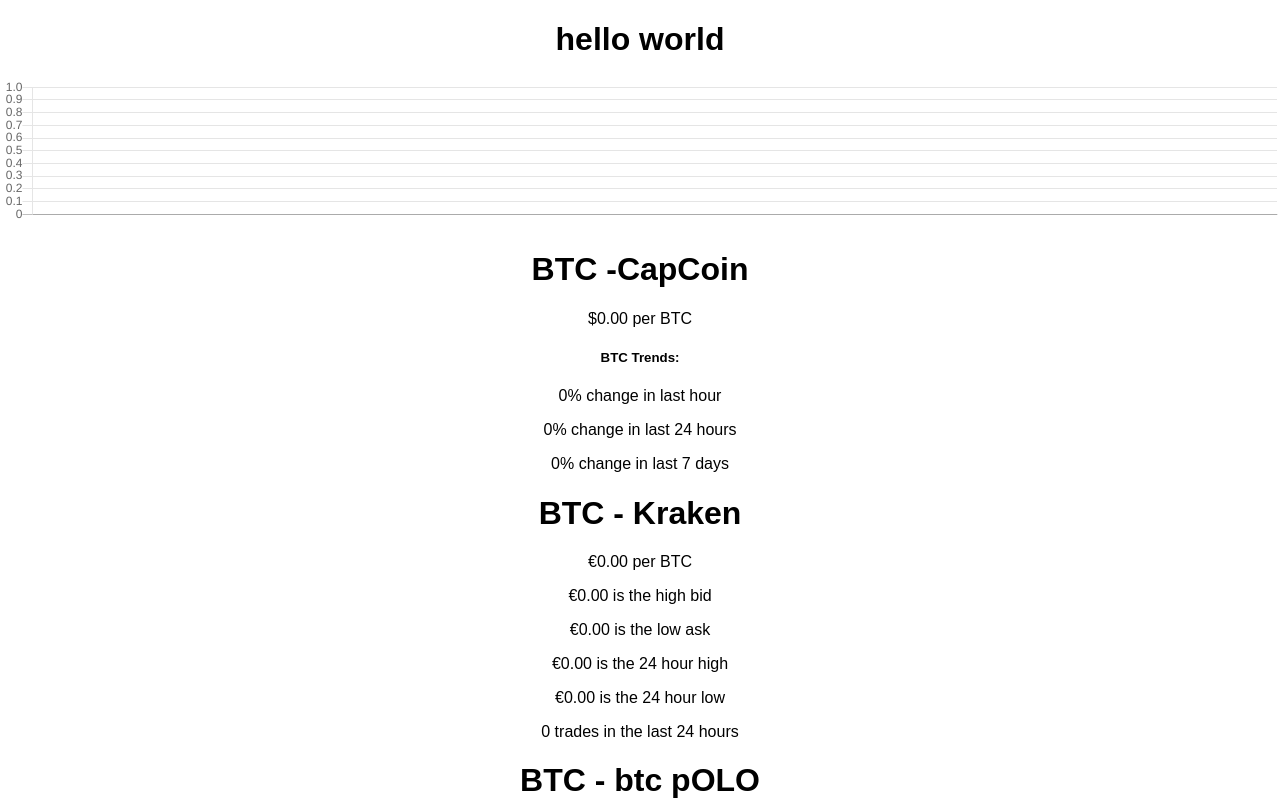
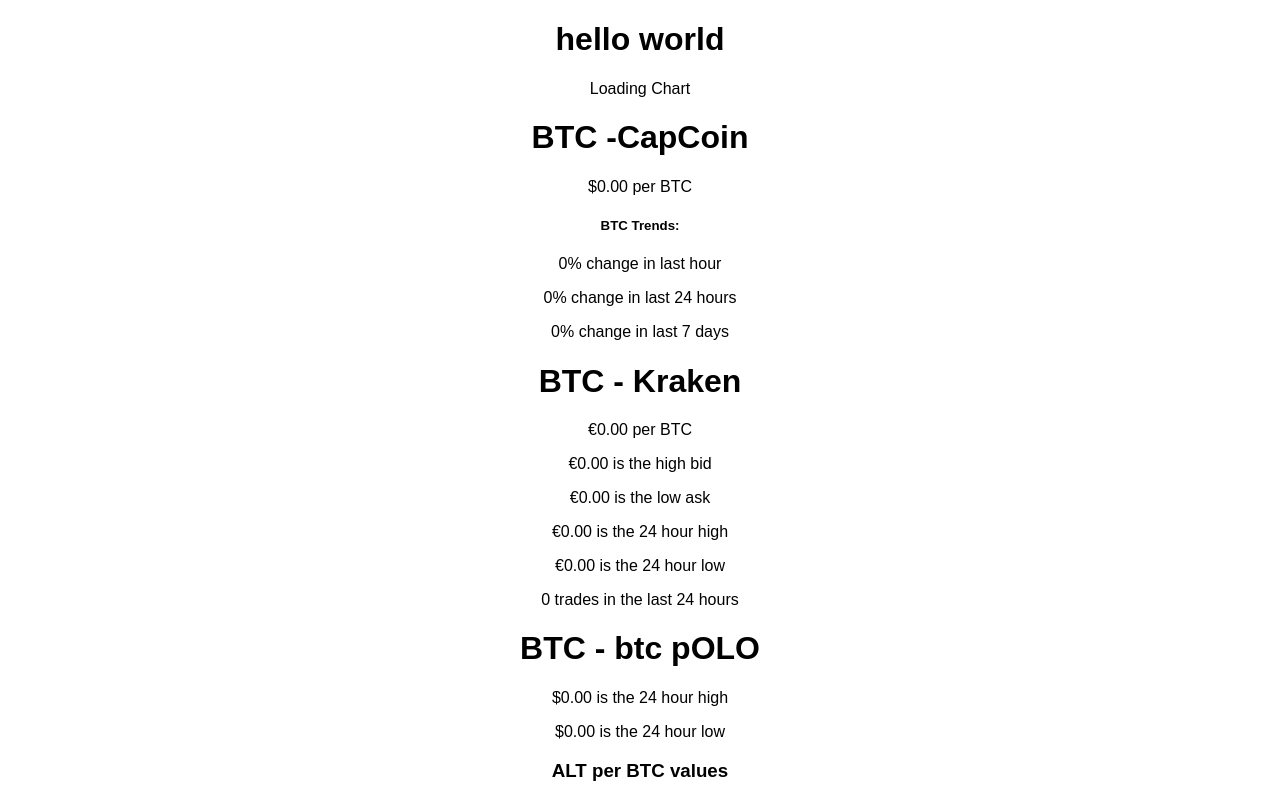
Before and after one commit to dlevenson44/blockchallenge-1, a React (Create React App) app: page / in a window 1280 px wide. Shown: the top 800 px of the page. Built offline with nearby package versions, Linux system fonts and the light colour scheme; no server answers.

Commit message:
converted btcValue state type to number, can render on chart

```diff
--- a/src/App.js
+++ b/src/App.js
@@ -1,5 +1,6 @@
 // import react and stylesheet
 import React, { Component } from 'react';
+import PropTypes from 'prop-types';
 import './App.css';
 
 // import crypto components
@@ -10,6 +11,8 @@
 
 // import charts
 import Chart from './components/Chart'
+
+// chartData.datasets[0].data[0 = BTC]
 
 class App extends Component {
   constructor(props) {
@@ -34,9 +37,6 @@
       btcPolo: {
         high24hr: 0,
         low24hr: 0,
-        btcToDash: 0,
-        btcToEth: 0,
-        btcToLtc: 0
       },
       dashCapCoin: {
         usd: 0,
@@ -106,6 +106,7 @@
       },
     }
 		this.btcCoinDesk = this.btcCoinDesk.bind(this)
+		this.renderChart = this.renderChart.bind(this)
   }
 
   componentWillMount() {
@@ -117,9 +118,21 @@
           method: 'GET'
       }).then(res => res.json())
       .then(res => {
-        //   console.log(res)
+					var actualValue = 0
+					let btcValueContainer = ''
+					let fetchBtcValue = (res.bpi.USD.rate)
+					// recipeIngredients += ingredients[i] + "~"
+					for(let i = 0; i < fetchBtcValue.length - 1; i++ ) {
+						if (fetchBtcValue[i] !== (",")){
+						btcValueContainer += fetchBtcValue[i]
+						}
+                    }
+                    // let splitter = btcValueContainer.split("~")
+                    var actualValue = parseFloat(btcValueContainer)
+                    console.log(btcValueContainer)
+                    console.log(actualValue)
           this.setState({
-            btcValue: res.bpi.USD.rate,
+						btcValue: actualValue,
           })
       })
       this.btcCapCoin()
@@ -171,9 +184,6 @@
             btcPolo: {
                 high24hr: res.USDT_BTC.high24hr,
                 low24hr: res.USDT_BTC.low24hr,
-                btcToDash: res.BTC_DASH.last,
-                btcToEth: res.BTC_ETH.last,
-                btcToLtc: res.BTC_LTC.last
             },
             dashPolo: {
               high24hr: res.USDT_DASH.high24hr,
@@ -205,7 +215,7 @@
                     oneDay: res[0].percent_change_24h,
                     oneWeek: res[0].percent_change_7d
                 }
-            }
+						},
         })
     })
     this.dashKraken()
@@ -309,14 +319,13 @@
             }
         })
 		})
+		this.renderChart()
 	}
 
-  render() {
-    //   console.log(this)
-    return (
-      <div className="App">
-        <h1>hello world</h1>
-
+	renderChart() {
+		if (this.state.btcValue !== 0) {
+			return(
+				<div>
 				<Chart btcValue={this.state.btcValue}
 				btcCapCoin={this.state.btcCapCoin}
 				btcKraken={this.state.btcKraken}
@@ -330,6 +339,28 @@
 				ltcCapCoin={this.state.ltcCapCoin}
 				ltcKraken={this.state.ltcKraken}
 				ltcPolo={this.state.ltcPolo} />
+				</div>
+			)
+		} else {
+			return(
+				<div>
+					<p>Loading Chart</p>
+				</div>
+			)
+		}
+
+	}
+	// {this.state.btcValue}
+  render() {
+		console.log(this.state.btcValue)
+		console.log(typeof this.state.btcValue)
+    //   console.log(this)
+    return (
+      <div className="App">
+        <h1>hello world</h1>
+
+        {this.renderChart()}
+
 
         <BtcController btcValue={this.state.btcValue}
         btcCapCoin={this.state.btcCapCoin}
--- a/src/components/Chart.js
+++ b/src/components/Chart.js
@@ -1,24 +1,24 @@
 import React, { Component } from 'react';
+import PropTypes from 'prop-types';
 import { Bar, Line, Pie } from 'react-chartjs-2'
 
 class Chart extends Component {
     constructor(props) {
         super(props)
-        // let btcValue = this.props.btcValue
-        // console.log(this)
-
+        var btcValue = this.props.btcValue
+        console.log(typeof btcValue)
+        console.log(btcValue)
         this.state = {
-            btcValue: props.btcValue,
             chartData: {
                 labels: ['BTC', 'DASH', 'ETH', 'LTC'],
                 datasets: [
                     {
                         label: 'USD Value',
                         data: [
-                            this.props.btcValue,
-                            181045,
-                            153060,
-                            106519,
+                            btcValue,
+                            10,
+                            7,
+                            16,
                         ],
                         backgroundColor: [
                             'rgba(255, 99, 132, 0.6)',
@@ -31,21 +31,14 @@
                 ]
             }
         }
-        console.log(this.state)
-    }
-
-    componentWillUpdate(props) {
-        this.props
-        props
-        // console.log(this.props)
+        this.render = this.render.bind(this)
     }
 
     render() {
-        console.log(this.props.btcValue)
         return(
             <div>
                 <Bar
-                // data={this.state.chartData}
+                data={this.state.chartData}
                 options={{
 		            maintainAspectRatio: false,
                     title: {
```
Lines whose indentation alone changed are shown as unchanged.
